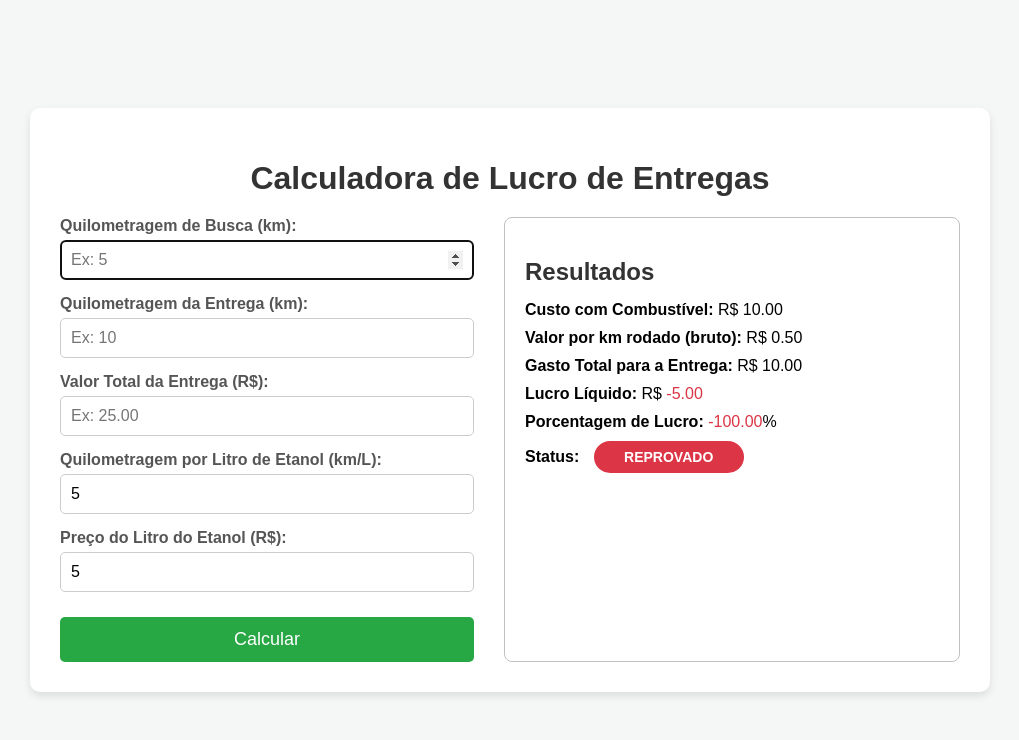
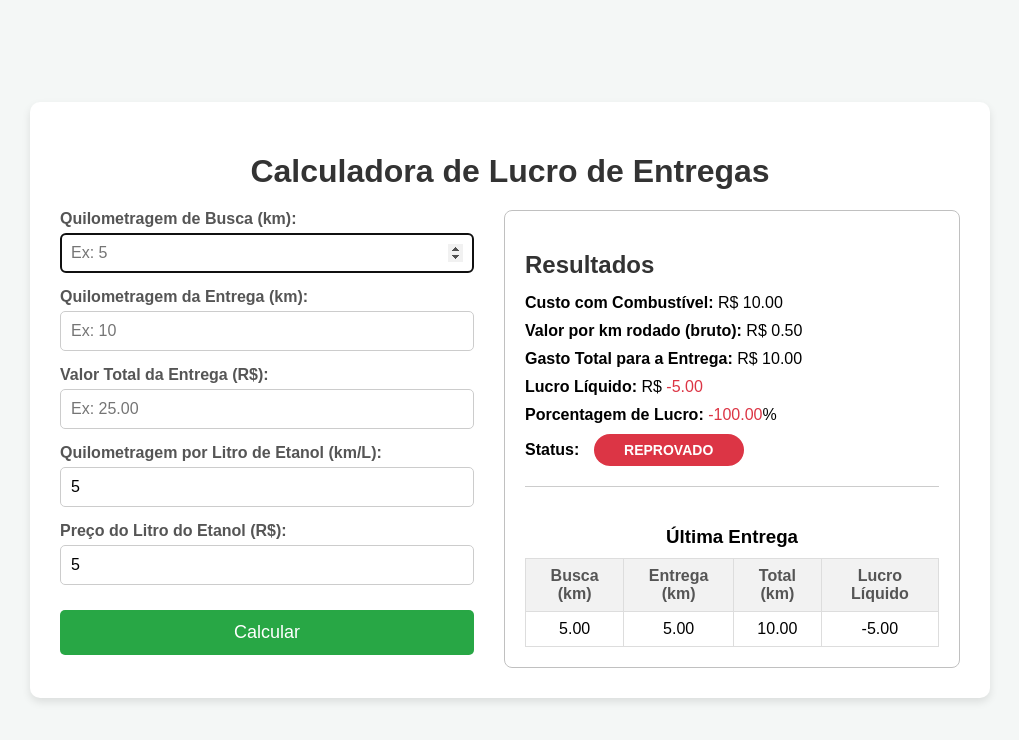
Before and after one commit to VWAelectric/calculos-entregas, a plain HTML site: page index.html in a window 1280 px wide. Both pictures are taken after typing "5", "5", "5", "5", "5" into the empty fields and a click on the button "Calcular". Shown: the whole page, without its empty margins (130-1149 px from the left). Drawn offline with Linux system fonts and the light colour scheme.

Commit message:
Atualização de histórico de cálculos

```diff
--- a/Css/styles.css
+++ b/Css/styles.css
@@ -14,7 +14,7 @@ body {
     border-radius: 10px;
     box-shadow: 0 4px 8px rgba(0, 0, 0, 0.1);
     width: 90%;
-    max-width: 900px; /* Aumentamos a largura para caber os dois lados */
+    max-width: 900px;
     text-align: center;
 }
 
@@ -23,15 +23,14 @@ h1 {
     margin-bottom: 20px;
 }
 
-/* Flexbox para colocar os inputs e resultados lado a lado */
 .main-content {
     display: flex;
     justify-content: space-between;
-    gap: 30px; /* Adiciona um espaço entre as duas colunas */
+    gap: 30px;
 }
 
 .input-section, .results-section {
-    flex: 1; /* Faz com que as duas seções ocupem a mesma largura */
+    flex: 1;
     text-align: left;
 }
 
@@ -72,9 +71,9 @@ button:hover {
 }
 
 .results-section {
-     border: 1px silver solid;
-     padding: 20px;
-     border-radius: 8px;
+    border: 1px solid silver;
+    padding: 20px;
+    border-radius: 8px;
 }
 
 .results-section h2 {
@@ -104,16 +103,47 @@ button:hover {
     text-align: center;
 }
 
+/* --- Estilos da Tabela de Histórico ---
+Este bloco foi reorganizado para garantir que as bordas sejam exibidas corretamente.
+*/
+#historico {
+    margin-top: 20px;
+    border-top: 1px solid #ccc;
+    padding-top: 20px;
+}
+
+#historico h3 {
+    text-align: center;
+    margin-bottom: 10px;
+}
+
+#historico table {
+    width: 100%;
+    border-collapse: collapse;
+}
+
+#historico th, #historico td {
+    border: 1px solid #ddd;
+    padding: 8px;
+    text-align: center;
+}
+
+#historico th {
+    background-color: #f2f2f2;
+    color: #555;
+    font-weight: bold;
+}
+
 /* --- Media Query para Telas Menores (Celular) --- */
 @media (max-width: 768px) {
     .container {
         padding: 20px;
-        width: 95%; /* Aumenta a largura para ocupar mais espaço na tela */
+        width: 95%;
     }
 
     .main-content {
-        flex-direction: column; /* Altera a direção do Flexbox para empilhar os elementos */
-        gap: 20px; /* Reduz o espaçamento entre os elementos empilhados */
+        flex-direction: column;
+        gap: 20px;
     }
 
     .input-group {
@@ -121,11 +151,11 @@ button:hover {
     }
 
     .results-section {
-        margin-top: 10px; /* Adiciona um espaço extra no topo da seção de resultados */
+        margin-top: 10px;
     }
 
     .status-button {
-        display: block; /* Ocupa a largura total na tela do celular */
+        display: block;
         margin-left: 0;
         margin-top: 10px;
     }
--- a/index.html
+++ b/index.html
@@ -51,11 +51,32 @@
                 <p><strong>Lucro Líquido:</strong> R$ <span id="lucroLiquido">0.00</span></p>
                 <p><strong>Porcentagem de Lucro:</strong> <span id="porcentagemLucro">0.00</span>%</p>
                 <p><strong>Status:</strong> <span id="statusLucro" class="status-button"></span></p>
+
+                <div id="historico" style="display: none;">
+                    <h3>Última Entrega</h3>
+                    <table>
+                        <thead>
+                            <tr>
+                                <th>Busca (km)</th>
+                                <th>Entrega (km)</th>
+                                <th>Total (km)</th>
+                                <th>Lucro Líquido</th>
+                            </tr>
+                        </thead>
+                        <tbody>
+                            <tr>
+                                <td id="histKmBusca">--</td>
+                                <td id="histKmEntrega">--</td>
+                                <td id="histKmTotal">--</td>
+                                <td id="histLucro">--</td>
+                            </tr>
+                        </tbody>
+                    </table>
+                </div>
             </div>
         </div>
-    </div>
 
-    <script src="./js/script.js"></script>
+        <script src="./js/script.js"></script>
 </body>
 
 </html>
--- a/js/script.js
+++ b/js/script.js
@@ -57,19 +57,28 @@ function calcular() {
         document.getElementById('porcentagemLucro').style.color = '#dc3545';
     }
 
-    // NOVO: Limpa os campos de entrada específicos da entrega
+    // NOVO: Atualiza a tabela de histórico com os dados da última consulta
+    document.getElementById('histKmBusca').textContent = kmBusca.toFixed(2);
+    document.getElementById('histKmEntrega').textContent = kmEntrega.toFixed(2);
+    document.getElementById('histKmTotal').textContent = kmTotal.toFixed(2);
+    document.getElementById('histLucro').textContent = lucroLiquido.toFixed(2);
+
+    // NOVO: Exibe a tabela de histórico (caso esteja escondida)
+    document.getElementById('historico').style.display = 'block';
+
+    // Limpa os campos de entrada específicos da entrega
     document.getElementById('valorEntrega').value = '';
     document.getElementById('kmBusca').value = '';
     document.getElementById('kmEntrega').value = '';
 
     // Opcional: Coloca o cursor de volta no primeiro campo para facilitar a digitação
     document.getElementById('kmBusca').focus();
-
 }
 
-   document.addEventListener('keydown', function(event) {
+// Este bloco foi movido para fora da função 'calcular()'
+document.addEventListener('keydown', function(event) {
     if (event.key === 'Enter') {
-        event.preventDefault(); // Impede o comportamento padrão do "Enter" em formulários (recarregar a página)
+        event.preventDefault(); // Impede o comportamento padrão do "Enter" (enviar formulário)
         calcular();
     }
 });
```
